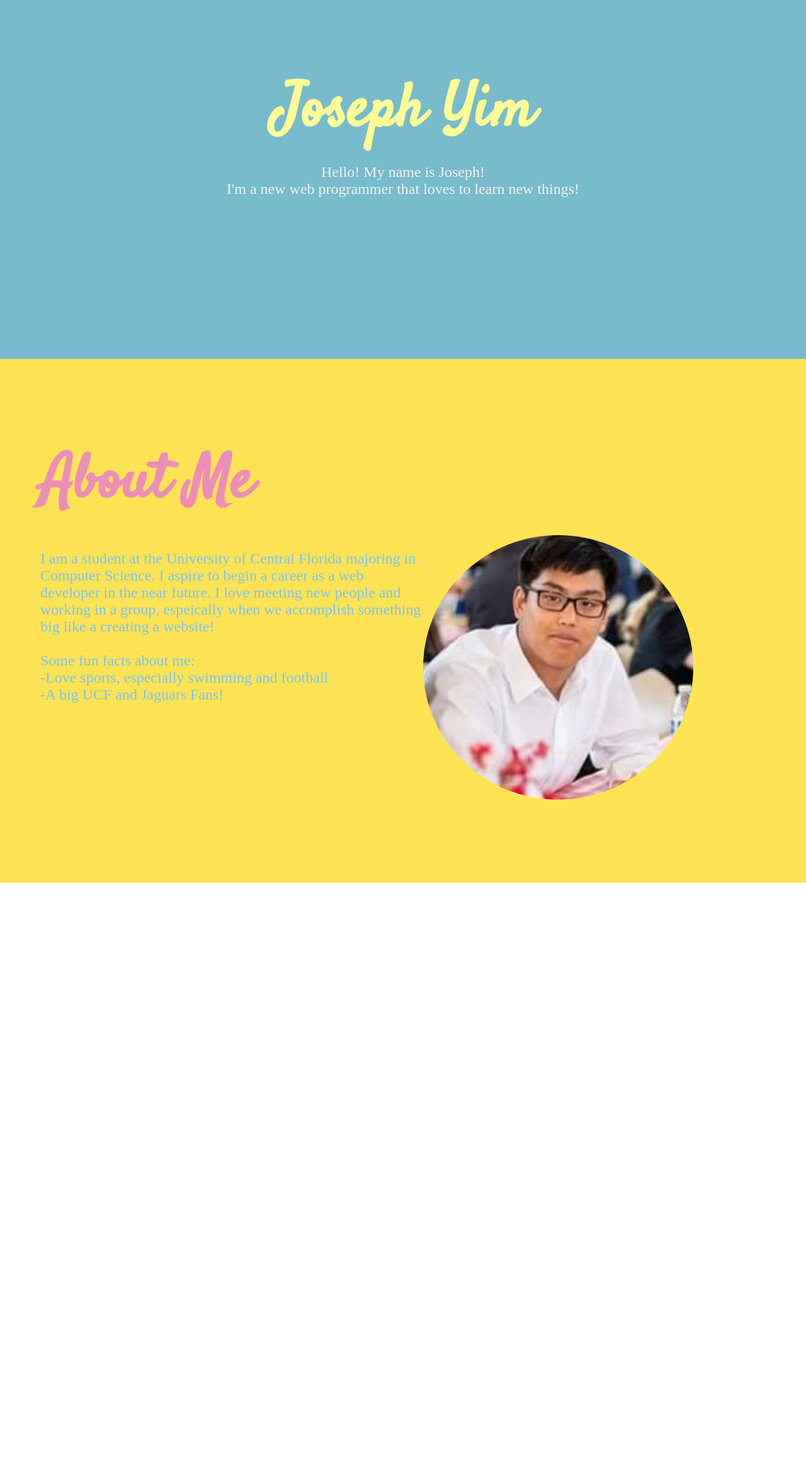
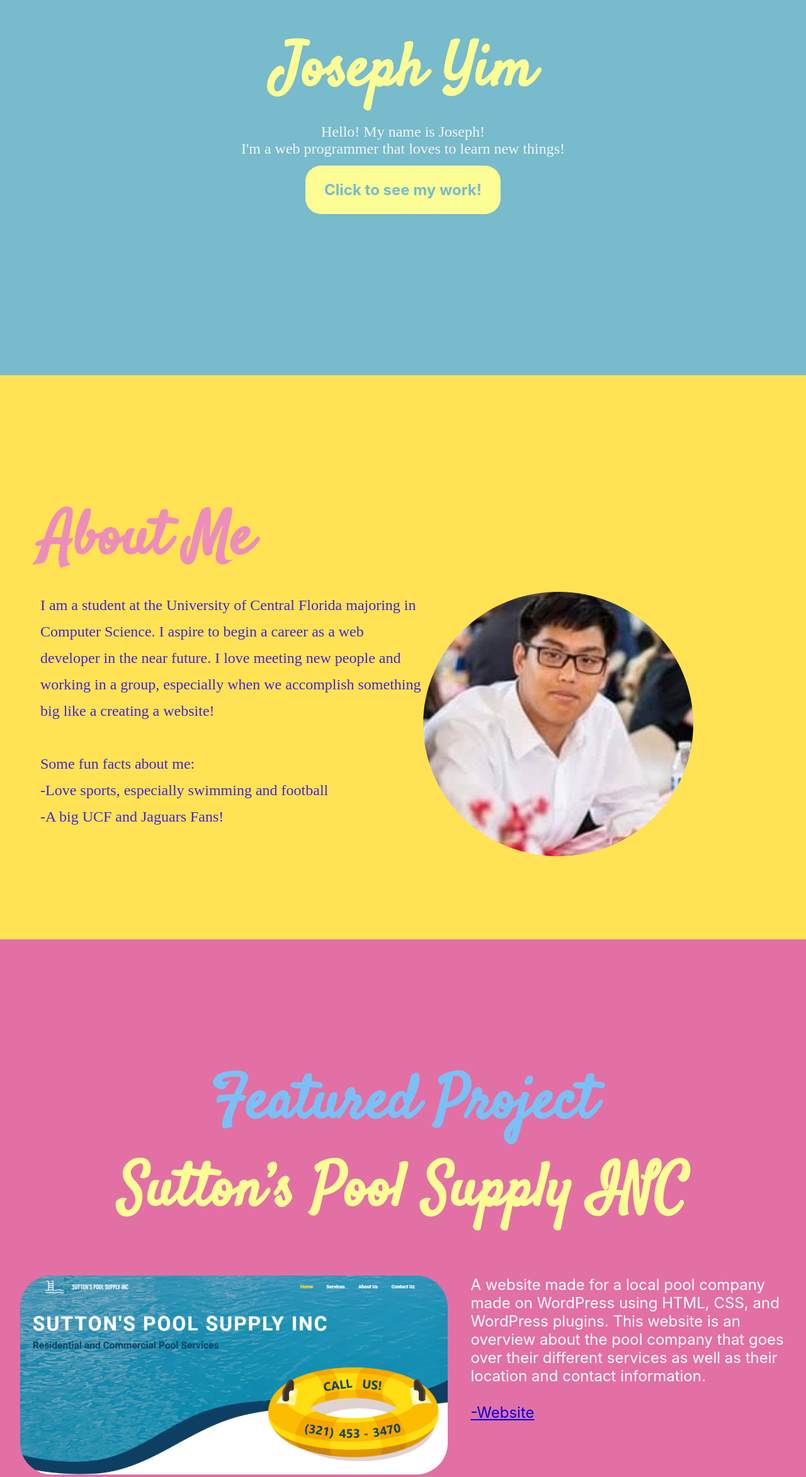
Before and after one commit to Fallbackodin/portfolio, a React (Create React App) app: page / in a window 1280 px wide. Shown: the part 148-2494 px from the top of the page at 63% size. Before the commit the page ends 1550 px from the top, so only its background shows below. Built offline with nearby package versions, Linux system fonts and the light colour scheme.

Commit message:
Adds project sections and other additions/adjustments to Intro and About section

```diff
--- a/public/index.html
+++ b/public/index.html
@@ -30,7 +30,7 @@
       work correctly both with client-side routing and a non-root public URL.
       Learn how to configure a non-root public URL by running `npm run build`.
     -->
-    <title>React App</title>
+    <title>Joseph Yim</title>
   </head>
   <body>
     <noscript>You need to enable JavaScript to run this app.</noscript>
--- a/src/App.js
+++ b/src/App.js
@@ -1,13 +1,20 @@
-import React from 'react';
-import Intro from './screen/Intro';
-import About from './screen/About';
+// import React from 'react';
+import React, { useRef } from 'react';
+import Intro from './components/Intro';
+import About from './components/About';
+import Project from './components/Project'
 import './App.css';
 
 function App() {
+
+  const scrollToDiv = (ref) => window.scrollTo({ top: ref.current.offsetTop, left: 0, behavior: "smooth"});
+  const el2 = useRef();
+
   return (
     <div className='app'>
-      <Intro />
+      <Intro click={() => scrollToDiv(el2)}/>
       <About />
+      <Project reference={el2}/>
     </div>
   );
 }
--- /dev/null
+++ b/src/components/About.js
@@ -0,0 +1,40 @@
+import React from "react"
+import "../css/About.css"
+import { motion } from "framer-motion"
+import ProfilePic from "../ProfilePic.svg"
+
+export default function About() {
+    return (
+        <div className="about">
+            <motion.h1 className="header"
+            transition={{ duration: 1.25 }}
+            whileInView={{ x: ["-100%", "0%"] }}
+            viewport={{ once: true }}>About Me</motion.h1>
+            <div className="row">
+                <div className="column left">
+                    <motion.p className="description"
+                    whileInView={{ x: ["-100%", "0%"] }}
+                    animate={{x: ["-100%", "0%"] }}
+                    transition={{ duration: 1.5 }}
+                    viewport={{ once: true }}>
+                    I am a student at the University of Central Florida majoring in Computer Science. I aspire to begin a career as a web developer in the near future. I love meeting new people and working in a group, especially when we accomplish something big like a creating a website!
+                    <br></br>
+                    <br></br>
+                    Some fun facts about me:
+                    <br></br>
+                    -Love sports, especially swimming and football
+                    <br></br>
+                    -A big UCF and Jaguars Fans!</motion.p>
+                </div>
+                <div className="column">
+                    <motion.img className="profile_picture" src={ProfilePic}
+                    whileInView="visible"
+                    transition={{ duration: 1.5 }}
+                    initial="hidden"
+                    viewport={{ once: true }}
+                    variants={{ visible: {opacity: 1, scale: 1, rotate: -720, x: ["50%", "0%"]}, hidden: {opacity: 0, scale: 1} }}></motion.img>
+                </div>
+            </div>
+        </div>
+    )
+}
--- /dev/null
+++ b/src/components/Intro.js
@@ -0,0 +1,38 @@
+import React from "react"
+import { motion } from "framer-motion"
+import "../css/Intro.css"
+
+export default function Intro(prop) {
+    return (
+        <div className="intro">
+            <motion.h1 className="name"
+            animate={{ x: ["-50%", "0%"] }}
+            transition={{ duration: 1.5 }}
+            initial="hidden"
+            whileInView="visible"
+            variants={{ visible: {opacity: 1, scale: 1}, hidden: {opacity: 0, scale: 1} }}
+            viewport={{ once: true }}
+            >Joseph Yim</motion.h1>
+            <motion.p className="name-text"
+            animate={{ x: ["50%", "0%"] }}
+            transition={{ duration: 1.5 }}
+            initial="hidden"
+            whileInView="visible"
+            viewport={{ once: true }}
+            variants={{ visible: {opacity: 1, scale: 1}, hidden: {opacity: 0, scale: 1} }}>
+                Hello! My name is Joseph!
+                <br></br>
+                I'm a web programmer that loves to learn new things!
+            </motion.p>
+            <motion.div className="work-button" ref={prop.reference} onClick={prop.click}
+            animate={{ y: ["50%", "0%"] }}
+            initial="hidden"
+            whileInView="visible"
+            transition={{ duration: 1.5 }}
+            variants={{ visible: {opacity: 1, scale: 1}, hidden: {opacity: 0, scale: 1 } }}
+            viewport={{ once: true }}>
+                <p className="work-text">Click to see my work!</p>
+            </motion.div>
+        </div>
+    )
+}
--- /dev/null
+++ b/src/components/Project.js
@@ -0,0 +1,43 @@
+import React from "react"
+import { motion } from "framer-motion"
+import Sutton from "../SuttonWebsite.svg"
+import "../css/Project.css"
+
+export default function Project(prop) {
+    return (
+        <div className="project" ref={prop.reference}>
+            <motion.h1 className="project-feature-header"
+            initial="hidden"
+            transition={{ duration: 1.5 }}
+            whileInView="visible"
+            animate={{ y: ["50%", "0%"] }}
+            viewport= {{ once: true }}
+            variants={{ visible: {opacity: 1, scale: 1, y: ["50%", "0%"]}, hidden: {opacity: 0, scale: 1} }}>Featured Project</motion.h1>
+            <motion.h2 className="project-feature-name"
+            initial="hidden"
+            transition={{ duration: 1.5 }}
+            whileInView="visible"
+            animate={{ y: ["50%", "0%"] }}
+            viewport= {{ once: true }}
+            variants={{ visible: {opacity: 1, scale: 1, y: ["50%", "0%"]}, hidden: {opacity: 0, scale: 1} }}>Sutton’s Pool Supply INC</motion.h2>
+            <div className="project-row">
+                <div className="project-column project-left">
+                    <motion.img src={Sutton}
+                    whileInView={{ x: ["-50%", "0%"] }}
+                    transition={{ duration: 1.5 }}
+                    viewport={{ once: true }}></motion.img>
+                </div>
+                <div className="project-column project-right">
+                    <motion.p className="project-sutton-text"
+                    whileInView={{ x: ["100%", "0%"] }}
+                    transition={{ duration: 1.5 }}
+                    viewport={{ once: true }}>A website made for a local pool company made on WordPress using HTML, CSS, and WordPress plugins.
+                    This website is an overview about the pool company that goes over their different services as well as their location and contact information.
+                    <br></br>
+                    <br></br>
+                    <a href="https://suttonspool.com/">-Website</a></motion.p>
+                </div>
+            </div>
+        </div>
+    )
+}
--- a/src/css/About.css
+++ b/src/css/About.css
@@ -8,13 +8,19 @@
     color: #ED8EB9;
     text-align: left;
     margin-left: 5%;
+    font-family: 'Satisfy';
+    margin-bottom: 1%;
+    font-size: 96px;
 }
 
 .description {
     text-align: left;
-    font-family: Rambla;
-    color: #7BC0F5;
+    font-family: "Rambla";
+    /* color: #7BC0F5; */
+    color: #4525da;
     font-size: 24px;
+    line-height: 1.75;
+    margin: 0;
 }
 
 .row {
@@ -23,12 +29,9 @@
 
 .column {
     flex: 50%;
+    position: relative;
 }
 
 .left {
     margin-left: 5%;
 }
-
-.profile_picture {
-
-}
--- a/src/css/Intro.css
+++ b/src/css/Intro.css
@@ -2,13 +2,13 @@
     background-color: #77BBCC;
     margin: 0;
     padding: 0;
-    padding-top: 20%;
+    padding-top: 15%;
     padding-bottom: 20%;
 }
 
 .name {
     text-align: center;
-    font-family: 'Satisfy';
+    font-family: "Satisfy";
     margin: 0;
     margin-bottom: 1%;
     color: #FDFD96;
@@ -20,7 +20,7 @@
     margin: 0;
     font-size: 24px;
     color: #F4F4F4;
-    font-family: Rambla;
+    font-family: "Rambla";
 }
 
 .box {
@@ -28,3 +28,20 @@
     height: 5%;
     background-color: red;
 }
+
+.work-button {
+    display: table;
+    margin: 0 auto;
+    margin-top: 1%;
+    padding-left: 30px;
+    padding-right: 30px;
+    border-radius: 25px;
+    background-color: #FDFD96;
+    cursor: pointer;
+}
+
+.work-text {
+    color: #77BBCC;
+    font-size: 24px;
+    font-weight: bold;
+}
--- /dev/null
+++ b/src/css/Project.css
@@ -0,0 +1,47 @@
+.project {
+    background-color: #E270A4;
+    padding-top: 15%;
+}
+
+.project-feature-header {
+    margin: 0;
+    font-family: "Satisfy";
+    font-size: 96px;
+    color: #7BC0F5;
+    text-align: center;
+}
+
+.project-feature-name {
+    margin: 0;
+    color: #FDFD96;
+    font-family: "Satisfy";
+    font-size: 96px;
+    text-align: center;
+}
+
+.project-row {
+    margin: auto;
+    margin-top: 5%;
+    display: table;
+    width: 95%;
+}
+
+.project-column {
+    display: table-cell;
+}
+
+.project-left {
+    padding-right: 3%;
+}
+
+.project-right {
+    vertical-align: top;
+    padding-left: 3%;
+}
+
+.project-sutton-text {
+    margin: 0;
+    text-align: left;
+    font-size: 24px;
+    color: white;
+}
--- a/src/screen/About.js
+++ /dev/null
@@ -1,43 +0,0 @@
-import React from 'react'
-import '../css/Intro.css'
-import '../css/About.css'
-import { motion } from "framer-motion"
-import ProfilePic from '../ProfilePic.svg'
-
-export default function About() {
-    return (
-        <div className='about'>
-            <motion.h1 className='name header'
-            transition={{ duration: 1.25 }}
-            whileInView={{ x: ['-100%', '0%'] }}
-            viewport={{ once: true }}>About Me</motion.h1>
-            <div className='row'>
-                <div className='column left'>
-                    <motion.p className='description'
-                    whileInView={{ x: ['-100%', '0%']}}
-                    animate={{x: ['-100%', '0%']}}
-                    transition={{ duration: 1.5}}
-                    viewport={{ once: true }}>
-                    I am a student at the University of Central Florida majoring in Computer Science. I aspire to begin a career as a web developer in the near future. I love meeting new people and working in a group, espeically when we accomplish something big like a creating a website!
-                    <br></br>
-                    <br></br>
-                    Some fun facts about me:
-                    <br></br>
-                    -Love sports, especially swimming and football
-                    <br></br>
-                    -A big UCF and Jaguars Fans!</motion.p>
-                </div>
-                <div className='column'>
-                    <motion.img className='profile_picture' src={ProfilePic}
-                    whileInView='visible'
-                    animate={{ x: ['50%', '0%'], rotate: -360}}
-                    transition={{ duration: 1.5}}
-                    initial='hidden'
-                    viewport={{ once: true }}
-                    variants={{visible: {opacity: 1, scale: 1, rotate: -720, x: ['50%', '0%']}, hidden: {opacity: 0, scale: 1}}}></motion.img>
-                </div>
-            </div>
-
-        </div>
-    )
-}
--- a/src/screen/Intro.js
+++ /dev/null
@@ -1,29 +0,0 @@
-import React from 'react'
-import { motion } from "framer-motion"
-import '../css/Intro.css'
-
-export default function Intro() {
-    return (
-        <div className="intro">
-            <motion.h1 className='name'
-            animate={{ x: ['-50%', '0%']}}
-            transition={{ duration: 1.5}}
-            initial='hidden'
-            whileInView='visible'
-            variants={{visible: {opacity: 1, scale: 1}, hidden: {opacity: 0, scale: 1}, x: ["-50%", "0%"]}}
-            viewport={{ once: true }}
-            >Joseph Yim</motion.h1>
-            <motion.p className='name-text'
-            animate={{ x: ["50%", "0%"] }}
-            transition={{ duration: 1.5}}
-            initial='hidden'
-            whileInView='visible'
-            viewport={{ once: true }}
-            variants={{visible: {opacity: 1, scale: 1}, hidden: {opacity: 0, scale: 1}, x: ["50%", "0%"]}}>
-                Hello! My name is Joseph!
-                <br></br>
-                I'm a new web programmer that loves to learn new things!
-            </motion.p>
-        </div>
-    )
-}
```
Also changed, not shown: src/SuttonWebsite.svg (added).
